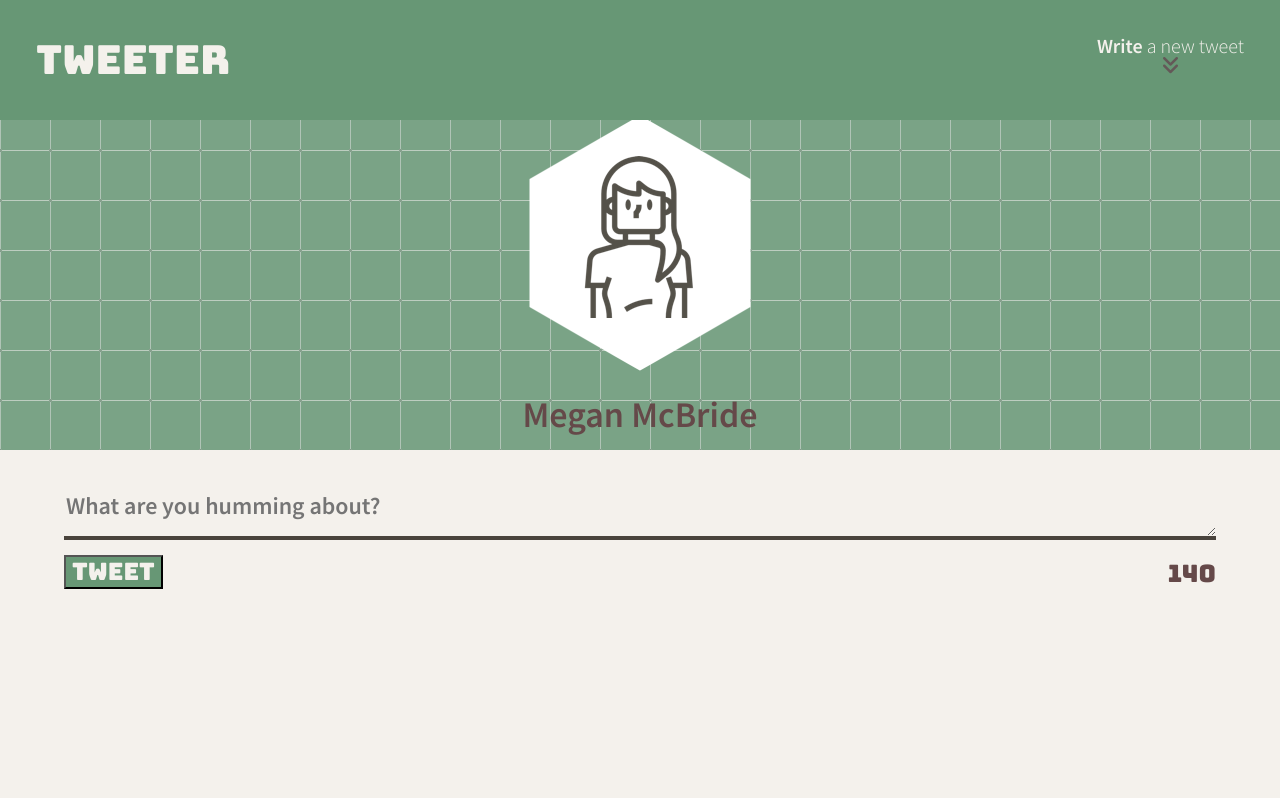
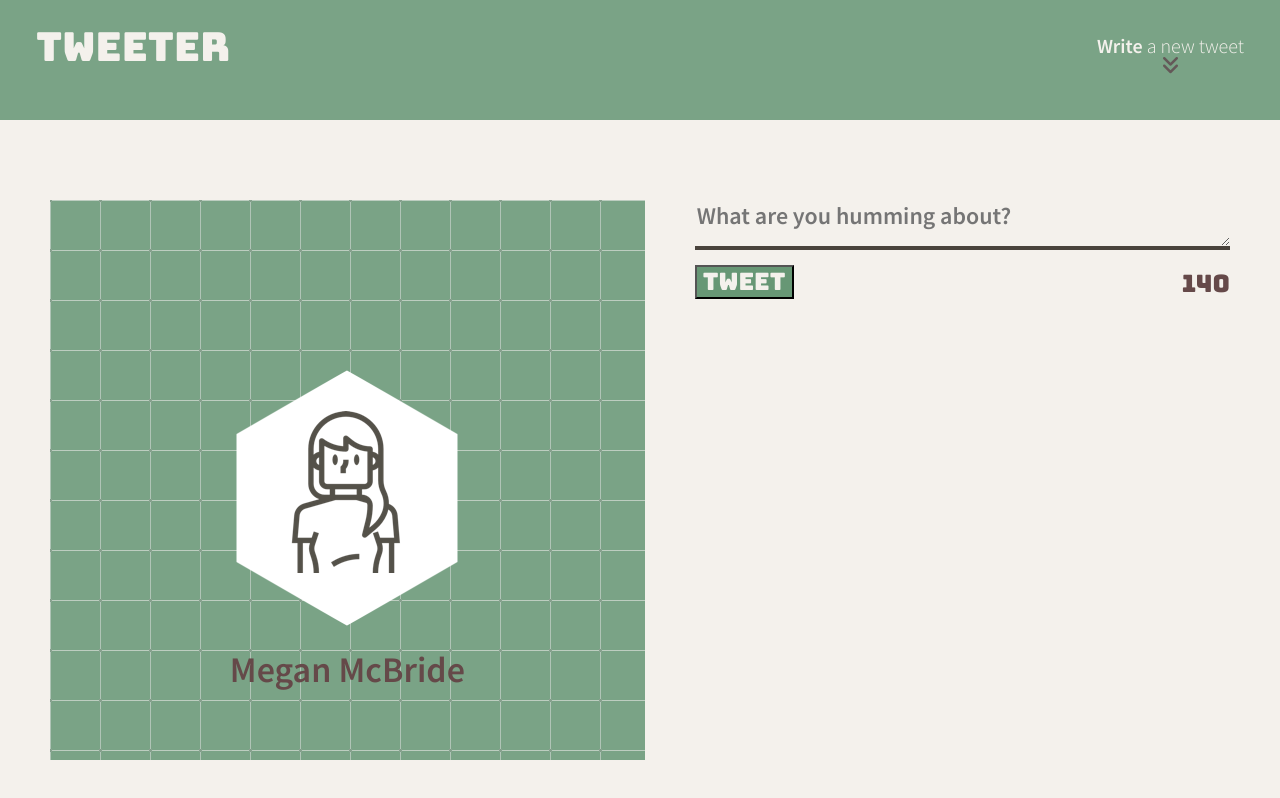
Before and after one commit to megsmcbride/tweeter, a website: page public/index.html in a window 1280 px wide. Drawn offline with nearby package versions, Linux system fonts and the light colour scheme; no server answers.

Commit message:
Add dynamic display

```diff
--- a/public/scripts/client.js
+++ b/public/scripts/client.js
@@ -13,6 +13,7 @@ $(document).ready(function() {
   };
 
   const renderTweets = function(tweets) {
+    $('.tweets-column').empty();
     for (let tweet of tweets) {
       $('.tweets-column').prepend(createTweetElement(tweet));
     }
@@ -81,6 +82,8 @@ $(document).ready(function() {
       success: tweets => renderTweets(tweets),
       error: (data, text, error) => console.error("There is an error", error)
     });
+  };
 
-  };
+  loadTweets()
+
 });
--- a/public/styles/header.css
+++ b/public/styles/header.css
@@ -1,12 +1,3 @@
-.header{
-  display: flex;
-  justify-content: center;
-  align-items: center;
-  flex-direction: column;
-
-}
-
-
 .profile {
   background-image: url("../images/grid-me.png");
   background-color: #7aa386;
@@ -15,10 +6,8 @@
   justify-content: center;
   align-items: center;
   padding-top: 170px;
-  height: 450px;
+  height: 100%;
   width: 100%;
-
-
 }
 
 img {
@@ -30,6 +19,7 @@ img {
 .header-text {
   color: #f4f1ec;
   font-family: 'Source Sans Pro', 'sans-serif';
+  flex-direction: column;
 }
 
 .name {
@@ -40,3 +30,36 @@ img {
   position: relative;
   top: -40px
 }
+
+@media only screen and (min-width: 768px) {
+  .profile {
+    background-image: url("../images/grid-me.png");
+    background-color: #7aa386;
+    display: flex;
+    flex-direction: column;
+    justify-content: center;
+    align-items: center;
+    height: 100%;
+    width: 100%;
+    margin: 200px 50px 50px;
+  }
+
+  .container {
+    margin-right: 50px;
+
+  }
+  nav {
+    background-color: #7aa386;
+    position: fixed
+  }
+
+}
+
+
+
+@media only screen and (max-width: 768px) {
+  body {
+    flex-direction: column;
+    align-items: center;
+  }
+}
--- a/public/styles/layout.css
+++ b/public/styles/layout.css
@@ -13,21 +13,18 @@ html {
 /*
  * Global layout stuff
  */
-
  body {
    display: flex;
    font-family: 'Source Sans Pro', 'sans-serif';
    background-color: #f4f1ec;
    font-size: 24px;
-  flex-direction: column;
-  align-items: center;
-  justify-content: space;
+
   }
 
   main {
     width: 90%;
     background-color: #f4f1ec;
-  margin-top:  40px;
+    margin-top: 200px;
   }
 
 
--- a/public/styles/nav.css
+++ b/public/styles/nav.css
@@ -1,8 +1,9 @@
 nav {
+  background-color: transparent;
   height: 120px;
   width: 100%;
   padding: 1em 1.5em;
-  position: fixed;
+  position: absolute;
   display: flex;
   flex-direction: row;
   justify-content: space-between;
@@ -12,10 +13,9 @@ nav {
 .header {
   font-family: 'Bungee', 'sans-serif';
   color: #f4f1ec;
-  /* background-color: #679775; */
   font-size: 40px;
   display: flex;
-  align-items: flex-end;
+  flex-direction: row;
 
 }
 
@@ -61,9 +61,3 @@ nav {
       transform: translate3d(0,-4px,0);
   }
 }
-
-@media only screen and (min-width: 1024px) {
-  nav {
-    background-color: #679775;
-  }
-}
--- a/public/styles/new-tweet.css
+++ b/public/styles/new-tweet.css
@@ -16,8 +16,7 @@
 form {
   display: flex;
   justify-content: space-between;
-  flex-wrap: wrap ;
-
+  flex-wrap: wrap
 }
 
 .tweet-button{
```
Also changed, not shown: public/images/3px-tile.png (added). Lines whose indentation alone changed are shown as unchanged.
